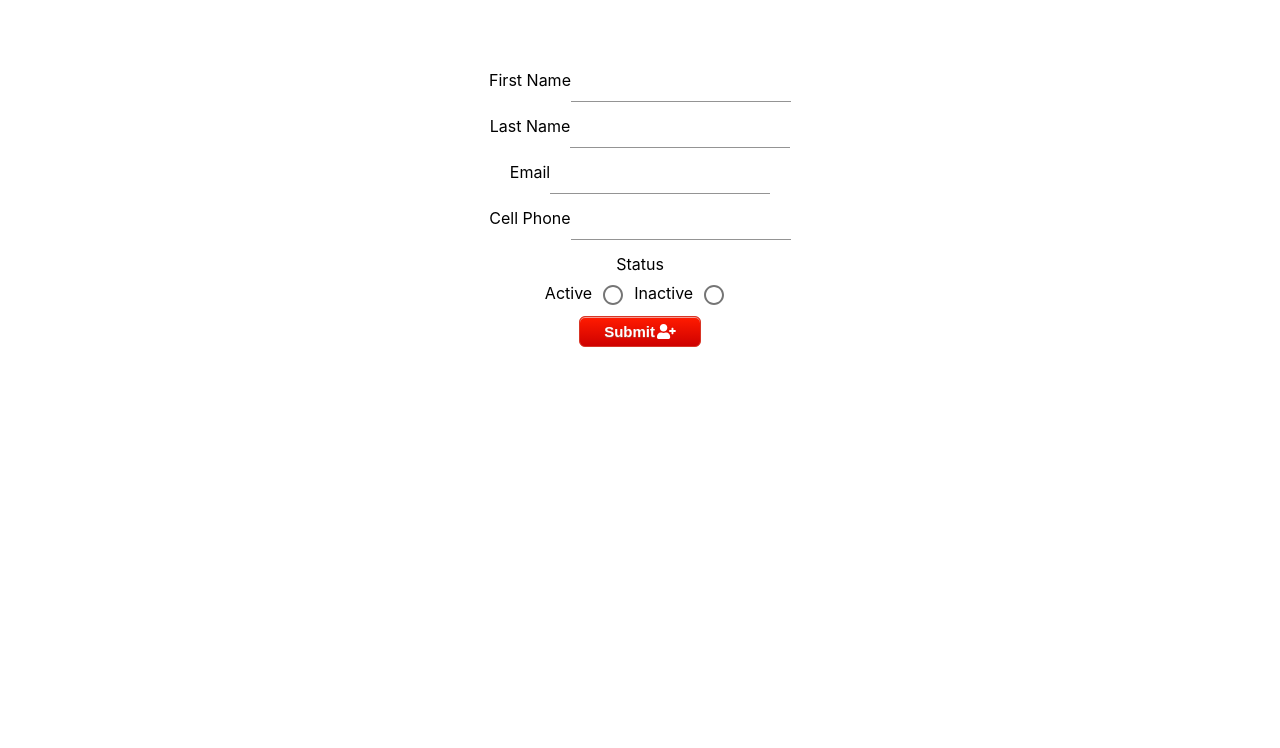
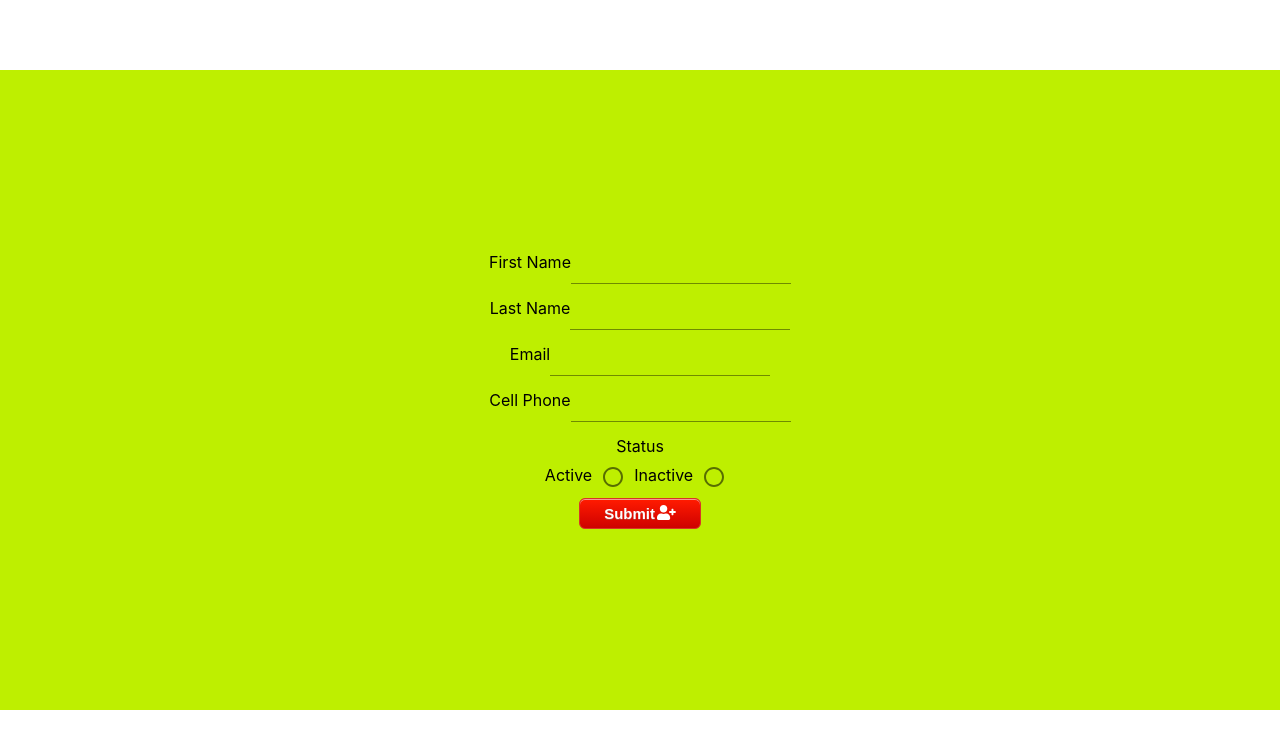
Before and after one commit to DanSimonson/customer-list, a React (Create React App) app: page /add in a window 1280 px wide. Shown: the top 748 px of the page. Built offline with nearby package versions, Linux system fonts and the light colour scheme.

Commit message:
added styled green boxes

```diff
--- a/src/components/AddForm.css
+++ b/src/components/AddForm.css
@@ -25,3 +25,12 @@
 .editIco {
   margin-left: 2px;
 }
+.wrapper {
+  margin: 0 auto;
+  width: 80rem;
+  height: 40rem;
+  background-color: #beef00;
+  display: flex;
+  justify-content: center;
+  align-items: center;
+}
--- a/src/components/AddForm.js
+++ b/src/components/AddForm.js
@@ -3,7 +3,7 @@ import Autosuggest from "react-autosuggest";
 import { Formik, Field, Form } from "formik";
 import { TextField, Button, Radio, Checkbox } from "@material-ui/core";
 import { FontAwesomeIcon } from "@fortawesome/react-fontawesome";
-//import "./AddForm.css";
+import "./AddForm.css";
 import * as Yup from "yup";
 import axios from "axios";
 import Error from "./Errors";
@@ -58,7 +58,7 @@ class AddForm extends Component {
   };
   render() {
     return (
-      <div>
+      <div className="wrapper">
         <Formik
           initialValues={{
             status: "",
--- a/src/components/Edit.css
+++ b/src/components/Edit.css
@@ -136,3 +136,12 @@
   position: relative;
   top: 1px;
 }
+.wrapper {
+  margin: 0 auto;
+  width: 80rem;
+  height: 40rem;
+  background-color: #beef00;
+  display: flex;
+  justify-content: center;
+  align-items: center;
+}
--- a/src/components/Edit.js
+++ b/src/components/Edit.js
@@ -28,7 +28,7 @@ const useStyles = makeStyles({
   myForm: {
     display: "flex",
     flexDirection: "column",
-    justifyItems: "center",
+    alignItems: "center",
   },
   myTextField: {
     marginBottom: "18px",
@@ -37,6 +37,24 @@ const useStyles = makeStyles({
     display: "flex",
     flexDirection: "row",
     justifyContent: "flex-start",
+  },
+  wrapper: {
+    margin: "0 auto",
+    width: "80rem",
+    height: "40rem",
+    backgroundColor: "#beef00",
+    display: "flex",
+    justifyContent: "center",
+    alignItems: "center",
+  },
+  makeStylesWrapper5: {
+    margin: "0 auto",
+    width: "80rem",
+    height: "40rem",
+    backgroundColor: "#beef00",
+    display: "flex",
+    justifyContent: "center",
+    alignItems: "center",
   },
 });
 
@@ -106,7 +124,7 @@ export default function Edit(props) {
   };
 
   return (
-    <div>
+    <div className={classes.wrapper}>
       <form
         className={classes.myForm}
         noValidate
@@ -170,73 +188,6 @@ export default function Edit(props) {
         </button>
       </form>
     </div>
-
-    /* <form onSubmit={handleSubmit}>
-      <div className="wrapOne">
-        <label className="padLabel">
-          First Name:
-          <input
-            className="inputMargin"
-            type="text"
-            value={firstName}
-            onChange={e => setFirstName(e.target.value)}
-            required
-          />
-        </label>
-        <label className="padLabel">
-          Last Name:
-          <input
-            className="inputMargin"
-            type="text"
-            value={lastName}
-            onChange={e => setLastName(e.target.value)}
-            required
-          />
-        </label>
-        <label className="padLabel">
-          Email:
-          <input
-            className="inputMargin"
-            type="email"
-            value={email}
-            onChange={e => setEmail(e.target.value)}
-            required
-          />
-        </label>
-        <label className="padLabel">
-          Cell Phone:
-          <input
-            className="inputMargin"
-            type="tel"
-            value={cellPhone}
-            onChange={e => setCellPhone(e.target.value)}
-            required
-          />
-        </label>
-      </div>
-      <div className="wrapTwo">
-        <label>
-          Active:
-          <input
-            id="toggle-on"
-            name="toggle"
-            type="radio"
-            value="toggleOn"
-            onChange={e => setToggleOn(e.target.value)}
-          />
-          <label for="toggle-on">Yes</label>
-          <input
-            id="toggle-off"
-            name="toggle"
-            type="radio"
-            value="toggleOff"
-            onChange={e => setToggleOff(e.target.value)}
-          />
-          <label for="toggle-off">No</label>
-        </label>
-      </div>
-      <input type="submit" value="Submit" />
-  </form>*/
   );
 }
 
```
